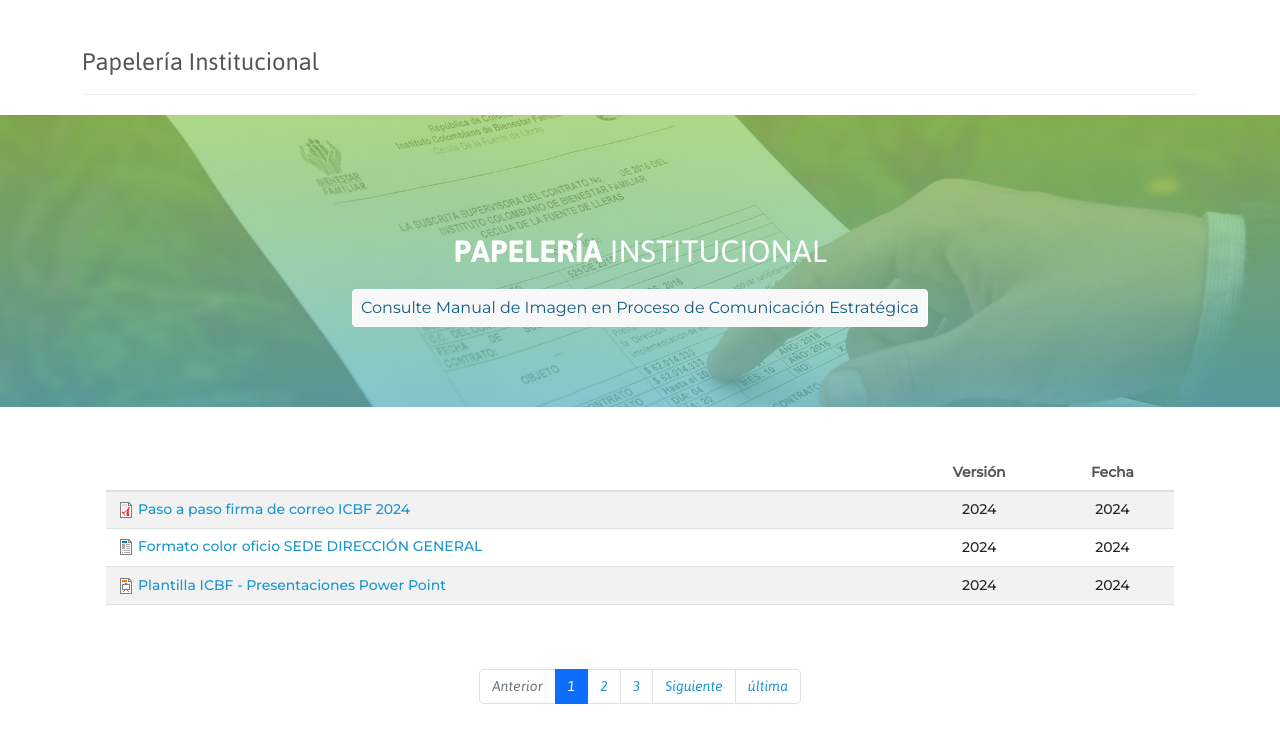
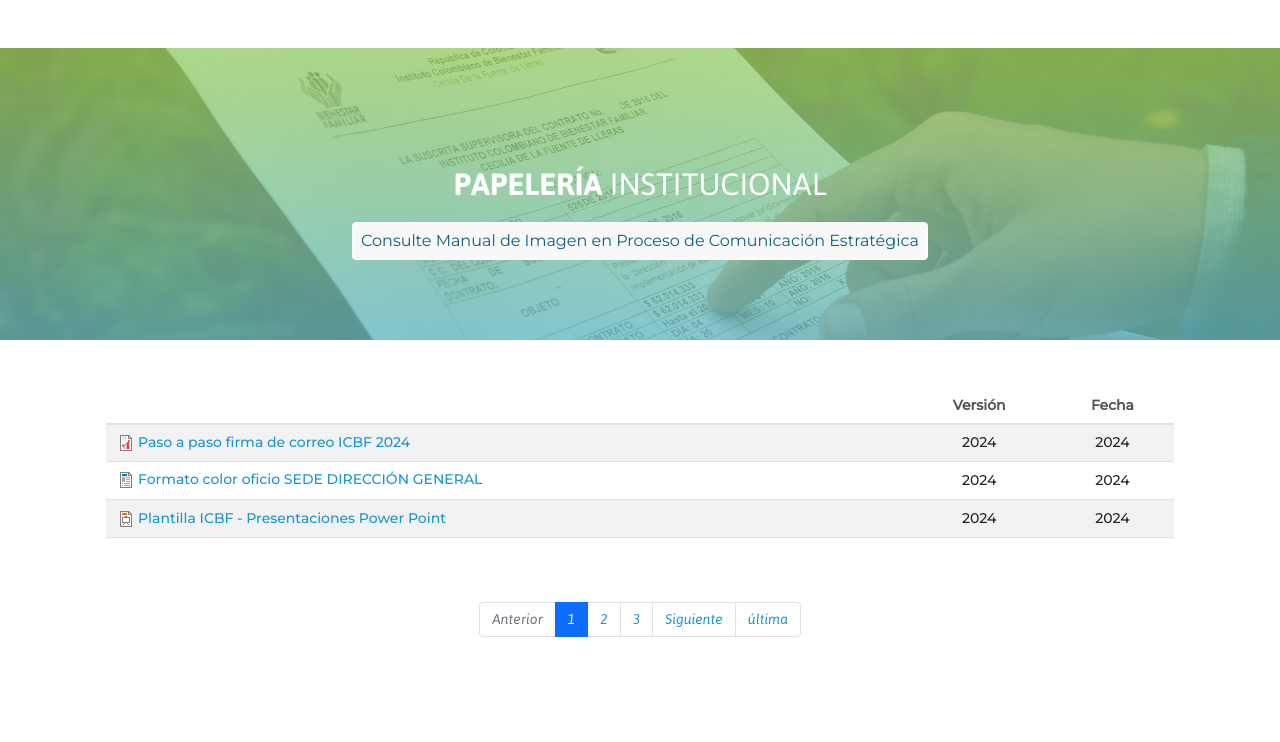
Before and after one commit to EvilandAoki/templates_icbf, a website: page papeleria-institucional.html in a window 1280 px wide. Drawn offline with nearby package versions, Linux system fonts and the light colour scheme.

Commit message:
actualizacion a picture y generacion de documentos

```diff
--- a/papeleria-institucional.html
+++ b/papeleria-institucional.html
@@ -12,14 +12,9 @@
 <body class="institutional-stationery">
 
     <section class="my-5 ">
-        <!-- Seccion 1: Page header inicial de la pagina -->
-        <div class="container">
-            <div class="internal-page-header">
-                <h1>Papelería Institucional</h1>
-            </div>
-        </div>
 
-        <!-- Seccion 2: Seccion con PICTURE, validar el url en el archivo: _regional-acts.scss linea 35-->
+
+        <!-- Seccion 1: Seccion con PICTURE, validar el url en el archivo: _regional-acts.scss linea 35-->
         <div class="institutional-stationery-ctn">
             <picture class="institutional-stationery-picture">
                 <source srcset="Images/bann-bggeneral-docs.jpg" type="image/jpeg">
@@ -36,7 +31,7 @@
             </div>
         </div>
 
-        <!-- Seccion 3: Seccion con tabla + paginador-->
+        <!-- Seccion 2: Seccion con tabla + paginador-->
         <div class="container mt-5">
             <div class="row">
                 <div class="col-md-12">
```
